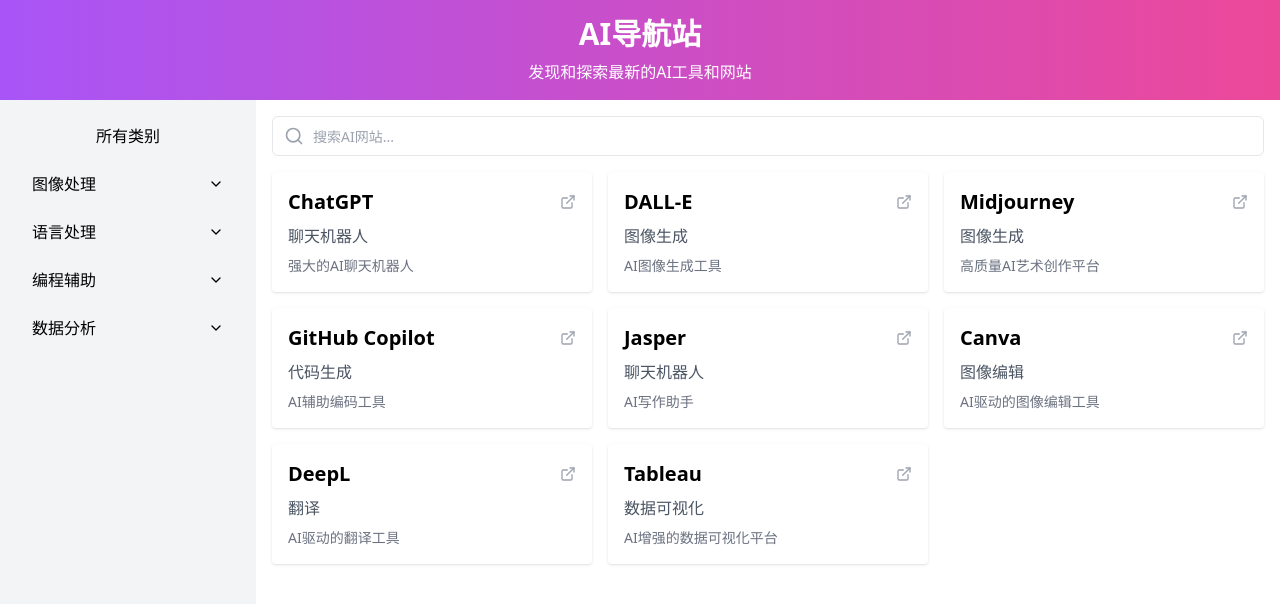
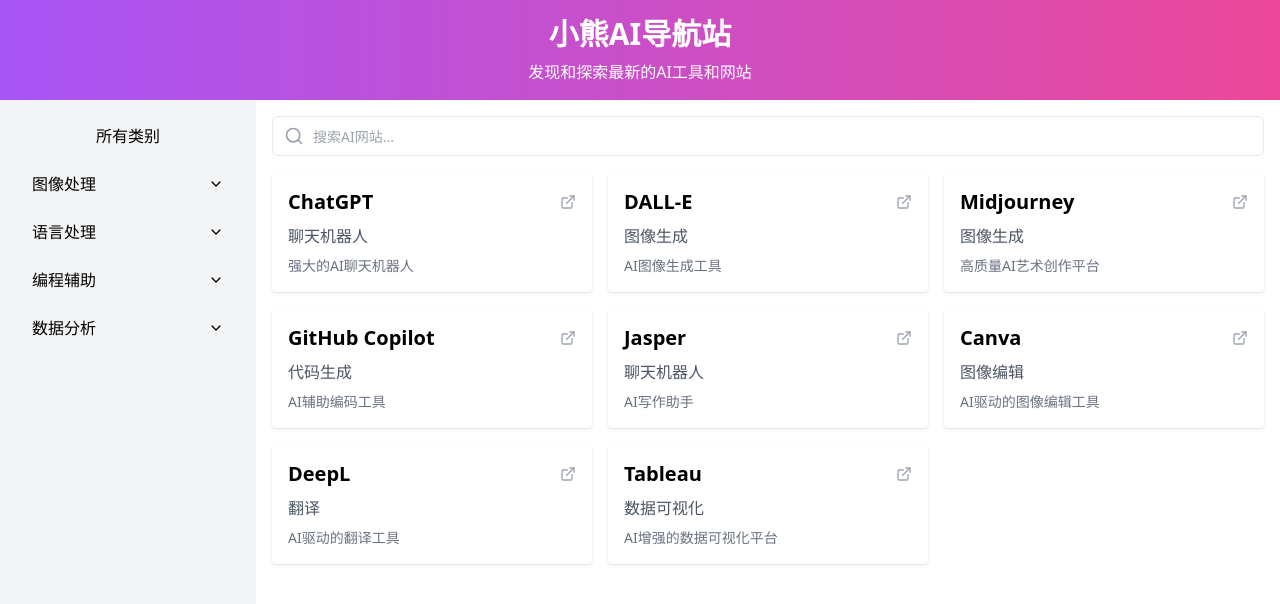
Before and after one commit to dahaoGPT/AI-Navigation, a Next.js app: page / in a window 1280 px wide. Shown: the top 604 px of the page. Built offline with nearby package versions, Linux system fonts and the light colour scheme.

Commit message:
修改导航站的标题

```diff
--- a/app/page.tsx
+++ b/app/page.tsx
@@ -160,7 +160,7 @@
   return (
     <div className="flex flex-col min-h-screen">
       <header className="bg-gradient-to-r from-purple-500 to-pink-500 text-white p-4 text-center">
-        <h1 className="text-3xl font-bold">AI导航站</h1>
+        <h1 className="text-3xl font-bold">小熊AI导航站</h1>
         <p className="mt-2">发现和探索最新的AI工具和网站</p>
       </header>
 
```
